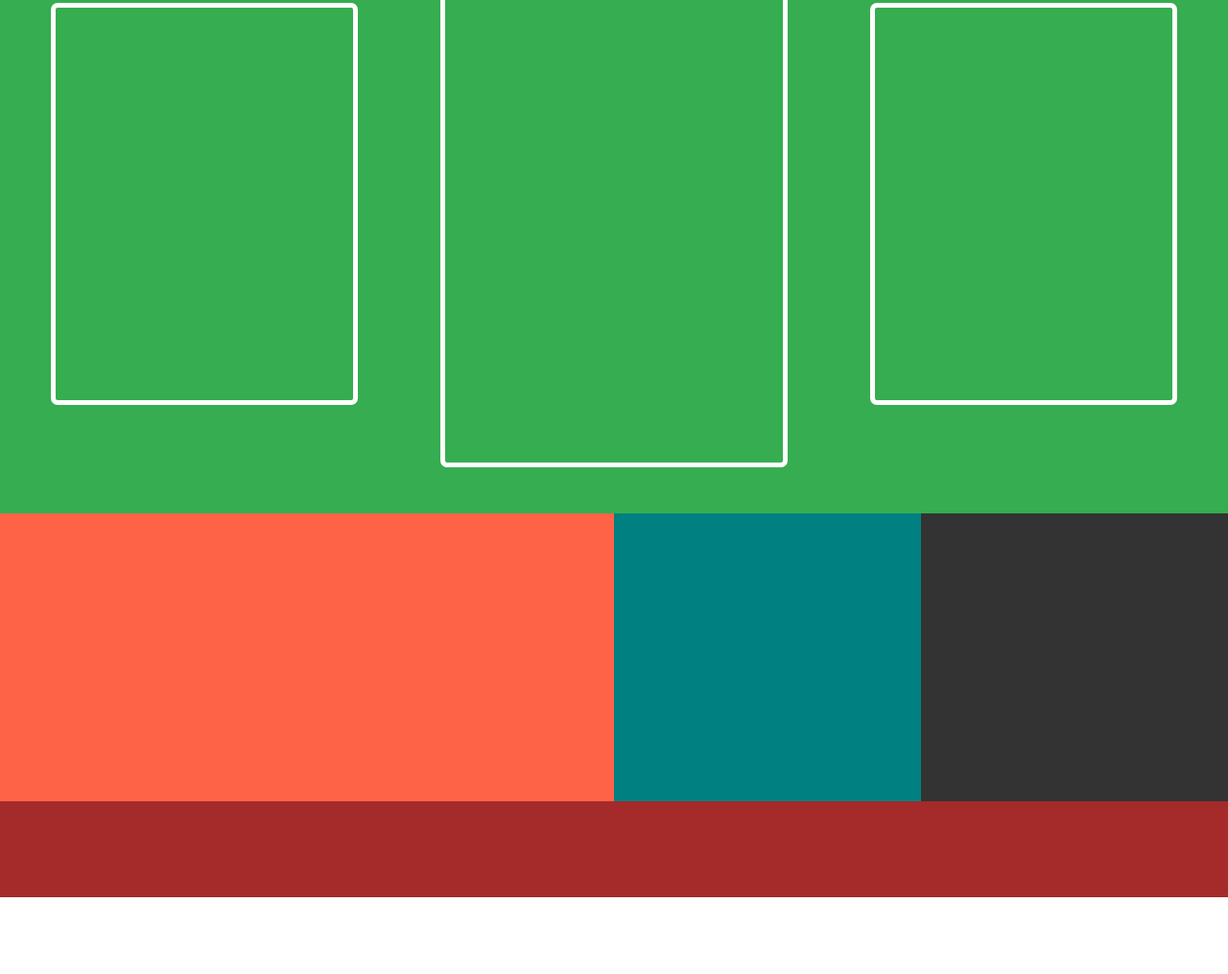
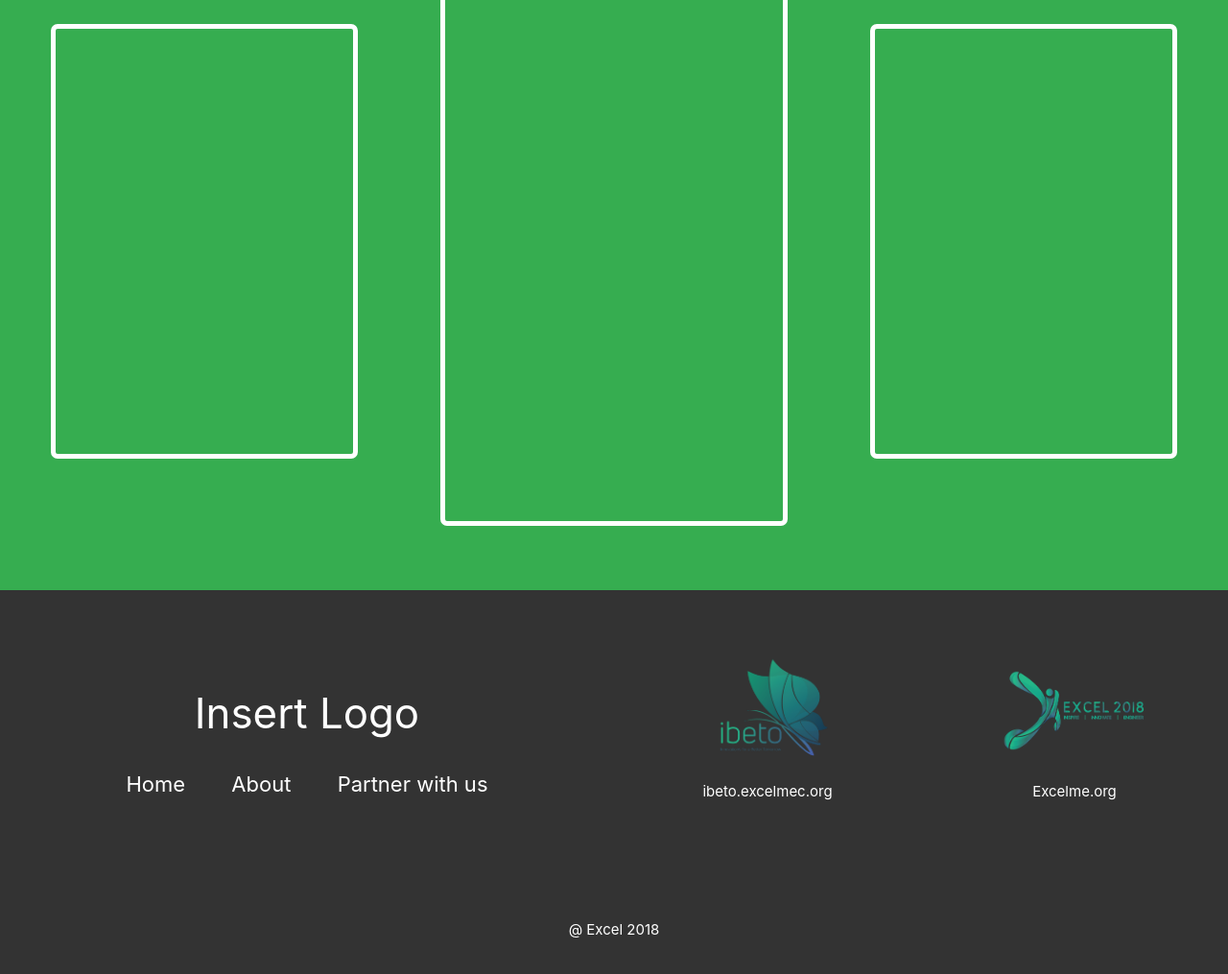
Before and after one commit to thezillion/MockUp-UI, a plain HTML site: page index.html in a window 1280 px wide. Shown: the part 3257-4272 px from the top of the page at 96% size. Before the commit the page ends 4192 px from the top, so only its background shows below. Drawn offline with nearby package versions, Linux system fonts and the light colour scheme.

Commit message:
Footer Completed

```diff
--- a/index.html
+++ b/index.html
@@ -161,18 +161,35 @@
 
         </div>
 
+
+
+
+
+
+        <!-- FooterDiv -->
         <div class="footerDiv">
+
             <div class="logo">
-                <h3></h3>
+                <h3>Insert Logo</h3>
+                <div>
+                    <span><a>Home</a></span>
+                    <span><a>About</a></span>
+                    <span><a>Partner with us</a></span>
+                </div>
             </div>
+
             <div class="footerIbeto">
+                <img src="./assets/logo (1).png">
+                <div><span>ibeto.excelmec.org</span></div>
+            </div>
 
+            <div class="footerExcel">
+                <img src="./assets/Copy of logo3x2newest.png">
+                <div><span>Excelme.org</span></div>
             </div>
-            <div class="footerExcel">
 
-            </div>
             <div class="Excelbrand">
-
+                <span>@ Excel 2018</span>
             </div>
 
         </div>
--- a/style.css
+++ b/style.css
@@ -296,10 +296,11 @@ body{
 /* Prize Div */
 .prizeDiv{
     width: 100%;
-    height: 100vh;
+    height: 110vh;
     display: grid;
     color: white;
     background-color: #36ad50;
+    padding-bottom: 1em;
     grid-template-rows: 1.2fr 5fr;
     grid-template-columns: auto auto auto;
     grid-template-areas:
@@ -369,10 +370,14 @@ body{
 
 
 
+
+
+
 /* FooterDiv */
 .footerDiv{
     width: 100%;
     height: 50vh;
+    padding-top: 2em;
     background-color: #333;
     display: grid;
     grid-template-rows: 3fr 1fr;
@@ -382,22 +387,80 @@ body{
         "brand brand brand";
 }
 
+
 .logo{
     grid-area: logo;
-    background-color: tomato;
+    /* background-color: tomato; */
+    color: white;
+    display: grid;
 }
+.logo h3{
+    justify-self: center;
+    align-self: center;
+}
+.logo div{
+    justify-self: center;
+    margin: -2em;
+}
+.logo div a{
+    color: white;
+    font-size: 22px;
+    padding: 0 1em;
+}
+.logo div a:hover{
+    cursor: pointer;
+}
+
+
+
 
 .footerIbeto{
     grid-area: ibeto;
-    background-color: teal;
+    /* background-color: teal; */
+    display: grid;
 }
+.footerIbeto img{
+    justify-self: center;
+    align-self: center;
+    height: 10em;
+    width: 10em;
+}
+.footerIbeto div{
+    justify-self: center;
+    color: white;
+    margin: -3em;
+}
+
+
+
 
 .footerExcel{
     grid-area: excel;
-    background-color: #333;
+    /* background-color: #333; */
+    display: grid;
 }
+.footerExcel img{
+    justify-self: center;
+    align-self: center;
+    height: 7em;
+    width: 10em;
+}
+.footerExcel div{
+    justify-self: center;
+    color: white;
+    margin: -1.5em;
+}
+
+
+
 
 .Excelbrand{
     grid-area: brand;
-    background-color: brown;
+    /* background-color: brown; */
+    display: grid;
 }
+.Excelbrand span{
+    align-self: center;
+    justify-self: center;
+    color: white;
+}
```
